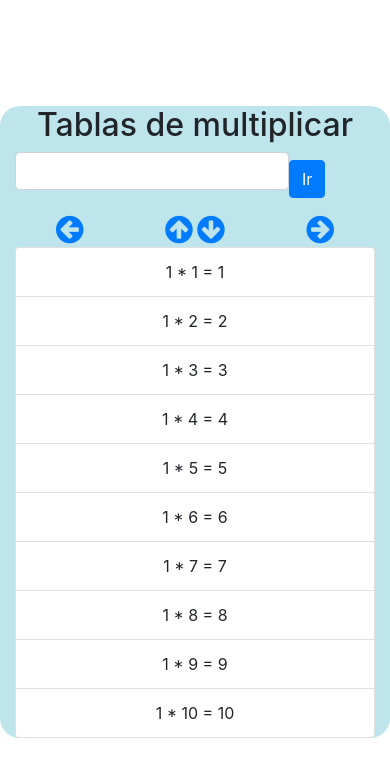
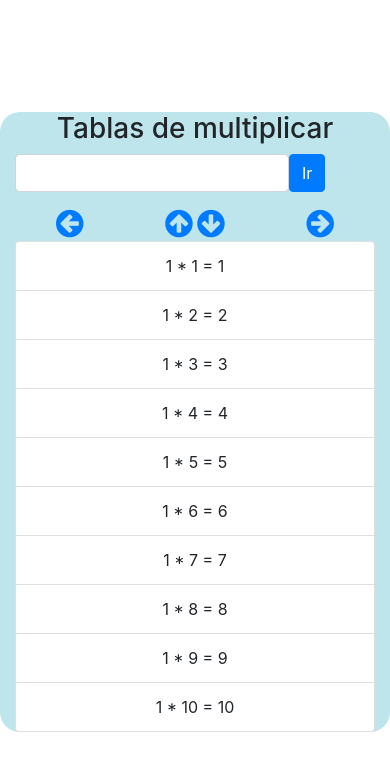
Before and after one commit to israelbazan76/tablas2, a Flask app: page / in a window 390 px wide. Shown: the top 777 px of the page. Run offline with Flask 2, Linux system fonts and the light colour scheme; some libraries are stand-ins or nearby versions.

Commit message:
for mobile

```diff
--- a/templates/mobile/show_tablas_v1.html
+++ b/templates/mobile/show_tablas_v1.html
@@ -34,9 +34,13 @@
 {% block content %}
 <div class="container-fluid" style="background-color:#bee5eb; width: 100%; height: 100%; border-radius: 20px;">
     <div class="row">
-        <div class="col-lg-1 col-md-1 col-sm-1 col-xm-1"></div>
-        <div id="parent2" class="col-lg-10 col-md-10 col-sm-10 col-xm-10 centrados">
-            <h2>Tablas de multiplicar</h2>
+        <div class="col centrados">
+            <h3>Tablas de multiplicar</h2>
+        </div>
+    </div>
+    <div class="row">
+        <div class="col">
+
         {% for field, errors in form.errors.items() %}
         {{ ', '.join(errors) }}
         {% endfor %}
@@ -44,19 +48,17 @@
             {{ form.csrf_token() }}
             <div class="form-group">
                 <!-- {{ form.number.label }}&nbsp;:&nbsp; -->
-                    {{ form.number(class="form-control mr-sm-2 mb-2 mb-sm-0") }}
+                {{ form.number(class="form-control") }}
             </div>
             <div class="form-group">
-                    {{ form.submit(class="btn btn-primary mt-2 mt-sm-0")}}
+                {{ form.submit(class="btn btn-primary")}}
             </div>
         </form>
         </div>
-        <div class="col-lg-1 col-md-1 col-sm-1 col-xm-1"></div>
     </div>
     <div class="row">
 
-        <div class="col-lg-1 col-md-1 col-sm-1 col-xm-1"></div>
-        <div class="col-lg-10  col-md-10 col-sm-10 col-xm-10">
+        <div class="col">
             <div style="display: flex; justify-content: space-around">
                 <div>
             {% if num >= 1 %}
@@ -94,15 +96,12 @@
         </div>
         </div>
         </div>
-        <div class="col-lg-1 col-md-1 col-sm-1 col-xm-1"></div>
 
     </div>
     <div class="row">
-        <div class="col-lg-1 col-md-1 col-sm-1  col-xm-1 centrados">
 
-        </div>
         {% for n in range(0,cols) -%}
-        <div class="col-lg-2 col-md-2 col-sm-2  col-xm-2 centrados tabla">
+        <div class="col centrados">
             <ul class="list-group">
                {% for i in range(start,start + 10) -%}
                 <li class="list-group-item">{{num+n}} * {{i}} = {{(num+n)*i}}</li>
@@ -110,20 +109,8 @@
             </ul>
         </div>
         {% endfor -%}
-        <div class="col-lg-1  col-md-1 col-sm-1 col-xm-1 centrados">
 
     </div>
 
 </div>
-    <div class="row">
-
-        <div class="col-lg-1 col-md-1 col-sm-1  col-xm-1"></div>
-        <div class="col-lg-10 col-md-10  col-sm-10 col-xm-10 centrados">
-
-        </div>
-        <div class="col-lg-1 col-md-1 col-sm-1 col-xm-1"></div>
-
-
-    </div>
-</div>
 {% endblock %}
```
Lines whose indentation alone changed are shown as unchanged.
